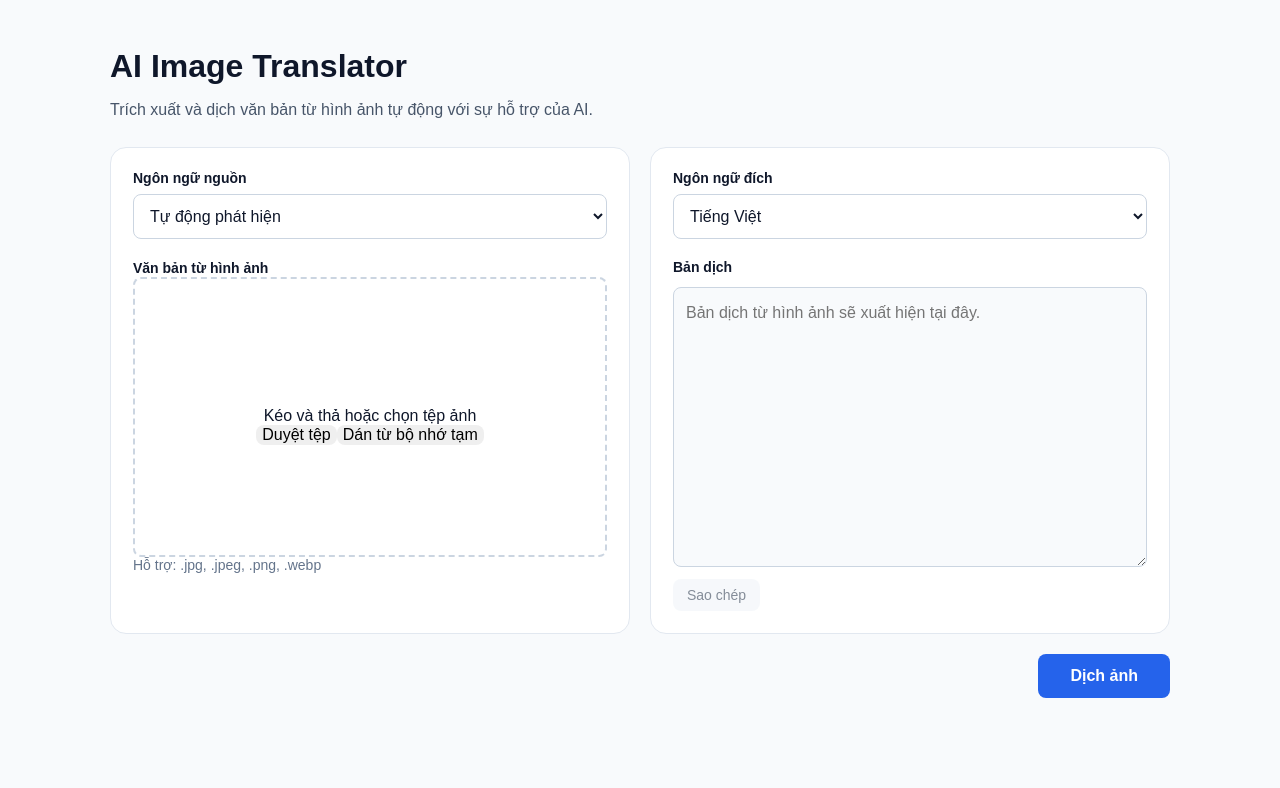
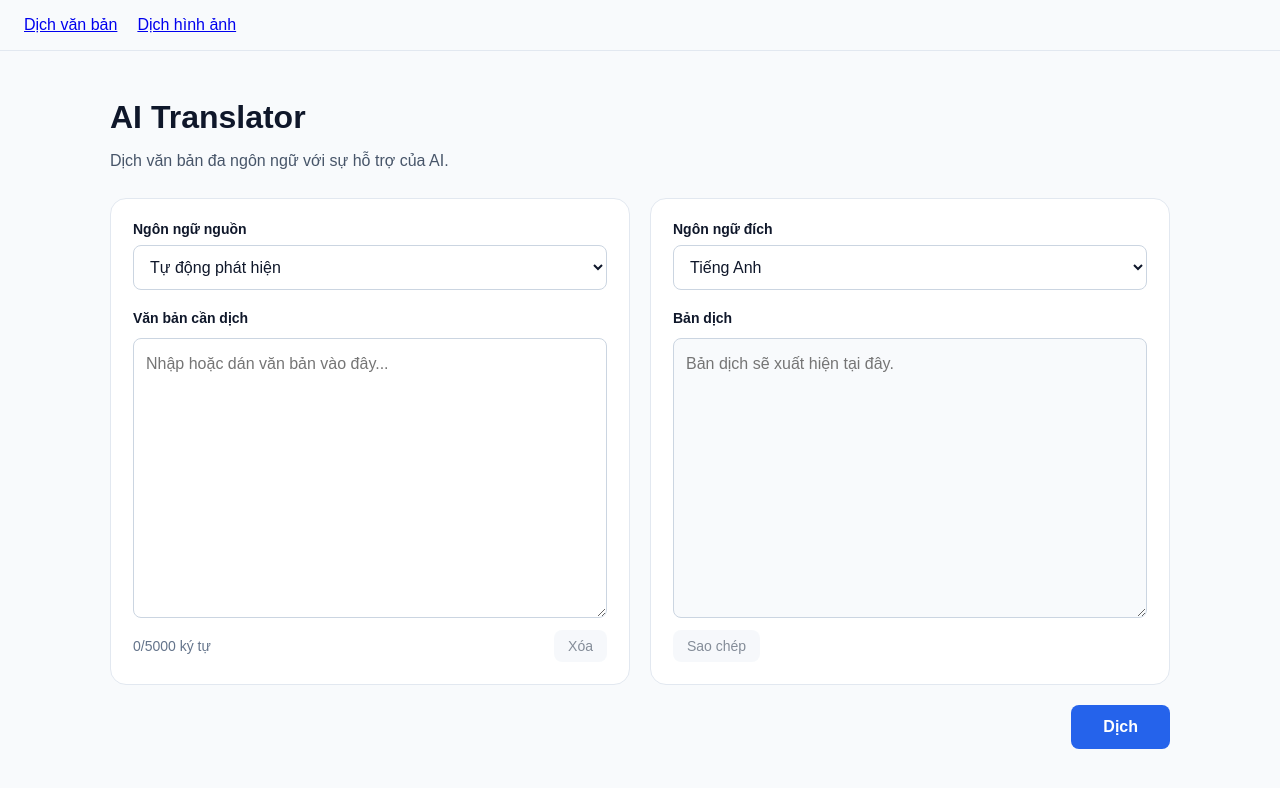
Before and after one commit to hienbn1910/LingoAI, a React (Vite) app in the folder client/: page / in a window 1280 px wide. Shown: the top 788 px of the page. Built offline with nearby package versions, Linux system fonts and the light colour scheme.

Commit message:
Update App.jsx

```diff
--- a/client/src/App.jsx
+++ b/client/src/App.jsx
@@ -1,10 +1,33 @@
-import { BrowserRouter, Routes, Route, Link } from "react-router-dom";
+import { BrowserRouter, Routes, Route, NavLink } from "react-router-dom";
+
 import TranslatorPage from "./pages/TranslatorPage";
 import ImageTranslatorPage from "./pages/ImageTranslatorPage";
 
 function App() {
-  return <ImageTranslatorPage />; //chạy rieng dịch ảnh
-  return <TranslatorPage />;
+  return (
+    <BrowserRouter>
+      <nav
+        style={{
+          display: "flex",
+          gap: "20px",
+          padding: "16px 24px",
+          borderBottom: "1px solid #e2e8f0",
+        }}
+      >
+        <NavLink to="/" end>
+          Dịch văn bản
+        </NavLink>
+
+        <NavLink to="/image">Dịch hình ảnh</NavLink>
+      </nav>
+
+      <Routes>
+        <Route path="/" element={<TranslatorPage />} />
+        <Route path="/image" element={<ImageTranslatorPage />} />
+        <Route path="*" element={<p>Không tìm thấy trang.</p>} />
+      </Routes>
+    </BrowserRouter>
+  );
 }
 
 export default App;
```
